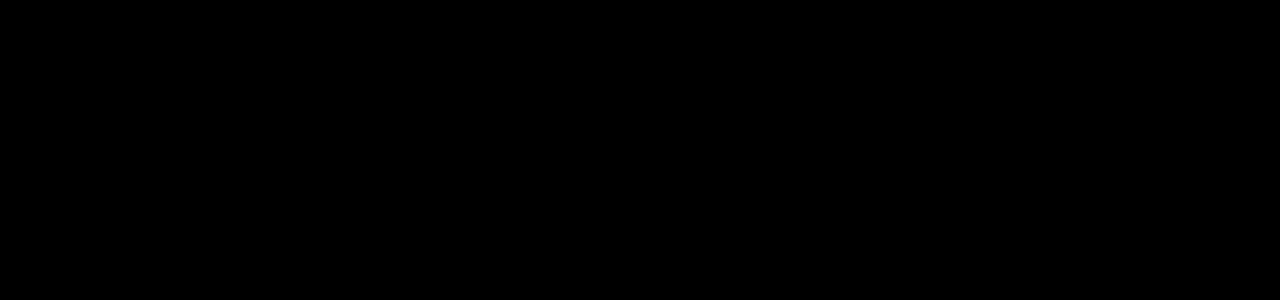
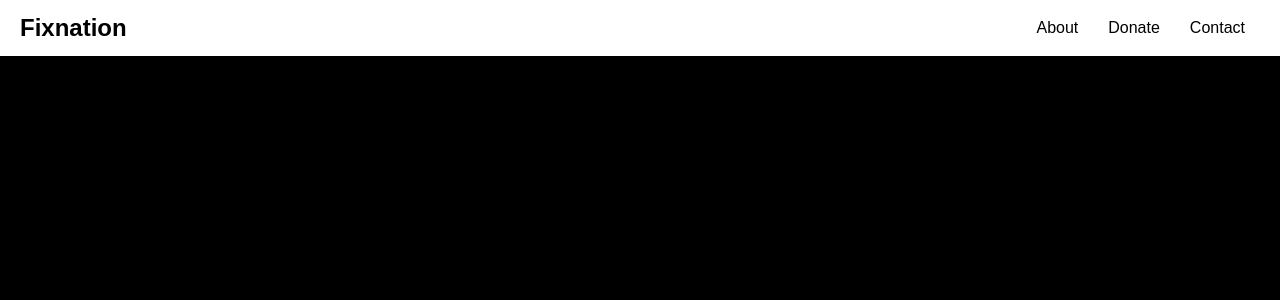
Before and after one commit to MementoM0Rl/Fixnation, a Next.js app in the folder fixnation/: page / in a window 1280 px wide. Shown: the top 300 px of the page. Built offline with nearby package versions, Linux system fonts and the light colour scheme.

Commit message:
TopBar
added TopBar, gonna decorate it a bit soon

```diff
--- /dev/null
+++ b/fixnation/app/components/TopBar.module.css
@@ -0,0 +1,24 @@
+.topBar {
+  display: flex;
+  justify-content: space-between;
+  align-items: center;
+  background-color: #ffffff;
+  color: rgb(0, 0, 0);
+  padding: 10px 20px;
+}
+
+.logo {
+  font-size: 1.5rem;
+  font-weight: bold;
+}
+
+.nav a {
+  color: rgb(0, 0, 0);
+  text-decoration: none;
+  margin: 0 15px;
+  font-size: 1rem;
+}
+
+.nav a:hover {
+  text-decoration: underline;
+}
--- /dev/null
+++ b/fixnation/app/components/TopBar.tsx
@@ -0,0 +1,19 @@
+import Link from 'next/link';
+import styles from './TopBar.module.css';
+
+const TopBar = () => {
+  return (
+    <div className={styles.topBar}>
+      <div className={styles.logo}>
+        <Link href="/">Fixnation</Link>
+      </div>
+      <div className={styles.nav}>
+        <Link href="/about">About</Link>
+        <Link href="/services">Donate</Link>
+        <Link href="/contact">Contact</Link>
+      </div>
+    </div>
+  );
+};
+
+export default TopBar;
--- a/fixnation/app/page.tsx
+++ b/fixnation/app/page.tsx
@@ -1,5 +1,13 @@
 import Image from "next/image";
+import { AppProps } from 'next/app';
+import TopBar from '@/app/components/TopBar';
+export default fixnation;
 
-export default function Home() {
+function fixnation({ Component, pageProps }: AppProps) {
+  return (
+    <>
+      <TopBar />
 
+    </>
+  );
 }
```
